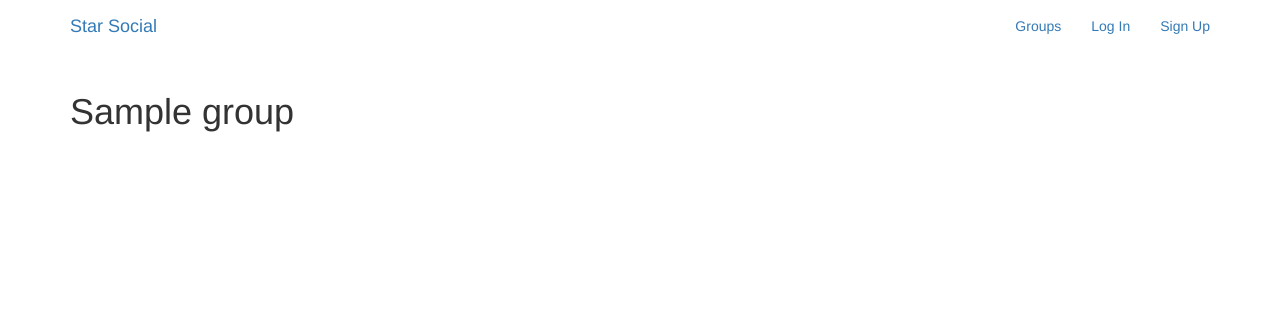
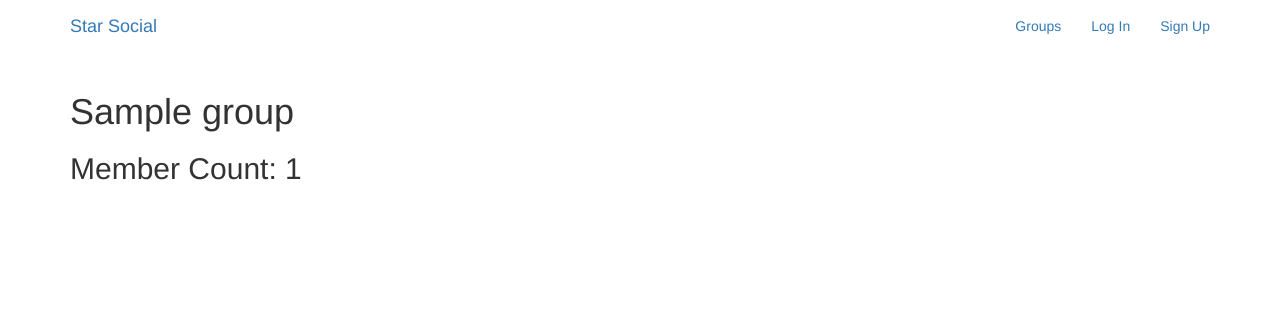
Before and after one commit to mickiyas123/Social-Media, a Django app: template simplesocial/groups/templates/groups/group_detail.html in a window 1280 px wide. Shown: the top 312 px of the page. Run offline with Django 3.2, Linux system fonts and the light colour scheme; the template is opened without the code that fills it: most values are stand-ins (such as "Sample title", 1, 10 or a date in 2020); some libraries are stand-ins or nearby versions.

Commit message:
injected the total number of group member

```diff
--- a/simplesocial/groups/templates/groups/group_detail.html
+++ b/simplesocial/groups/templates/groups/group_detail.html
@@ -3,4 +3,6 @@
 {% block pregroup %}
 <!-- a context dict form class based views -->
 <h1>{{group.name}}</h1>
+<!-- Total number of the group -->
+<h2>Member Count: {{group.members.count}}</h2>
 {% endblock %}
```
